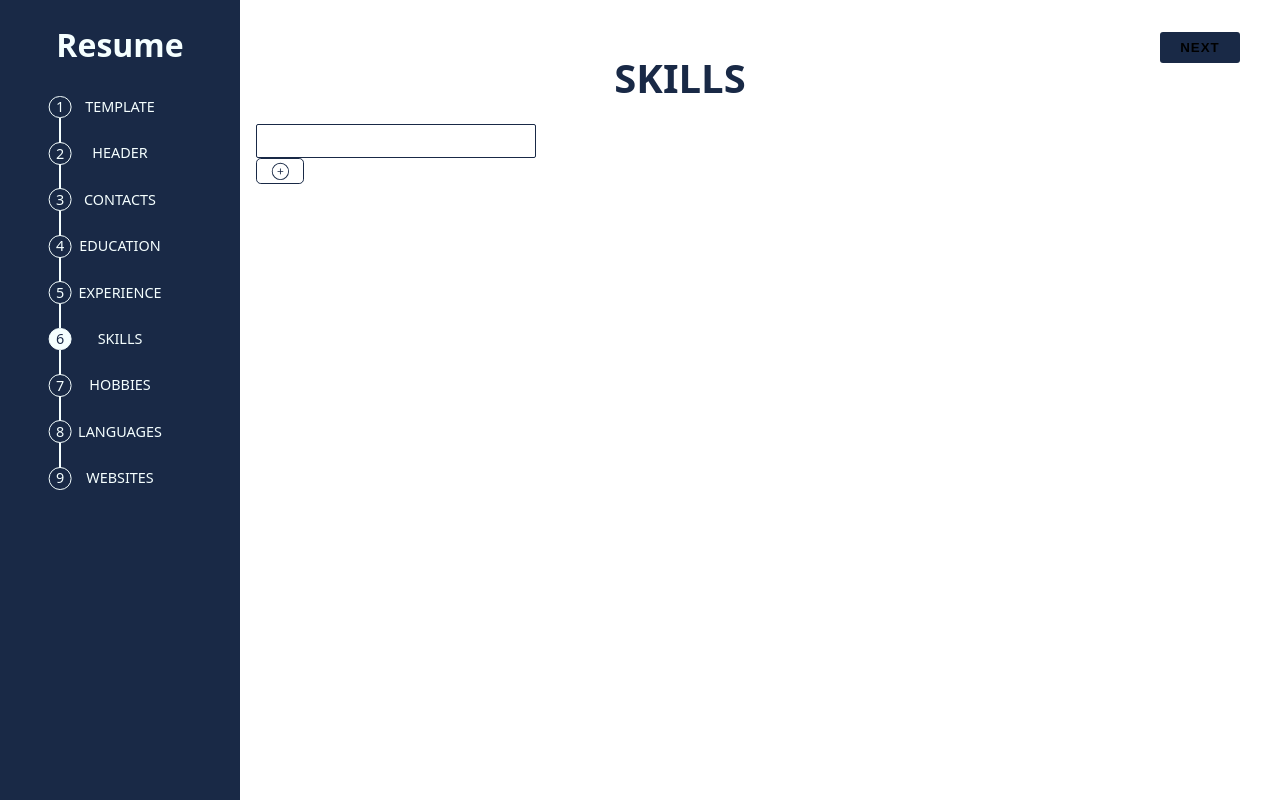
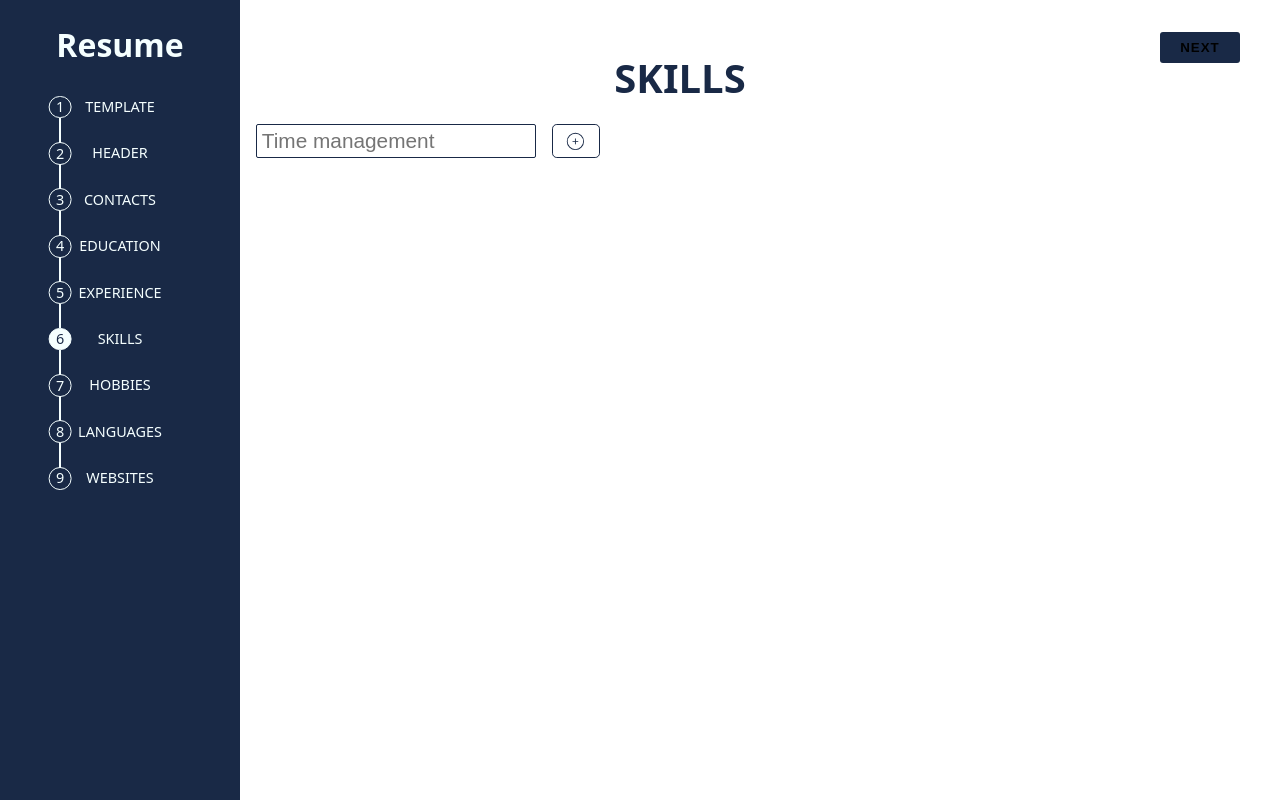
Before and after one commit to mickewasowski/cv-template, a React (Vite) app: page / in a window 1280 px wide. Both pictures are taken after a click on the element "SKILLS". Built offline with nearby package versions, Linux system fonts and the light colour scheme.

Commit message:
skills form styling

```diff
--- a/src/forms/Skills.tsx
+++ b/src/forms/Skills.tsx
@@ -1,22 +1,20 @@
 import { Formik, Field, Form } from "formik";
 import { useState } from "react";
 import { useSelector, useDispatch } from "react-redux";
-import {
-  addEntry,
-  removeEntry,
-} from "../store/slices/skillsSlice";
+import { addEntry, removeEntry } from "../store/slices/skillsSlice";
 import { type RootState } from "../store/store";
 import { IoClose } from "react-icons/io5";
 import { CiCirclePlus } from "react-icons/ci";
+import "./styles/Skills.scss";
 
 const SkillsForm = () => {
   const skills = useSelector((state: RootState) => state.skills.entries);
   const dispatch = useDispatch();
-  const [input, setInput] = useState('');
+  const [input, setInput] = useState("");
 
   const handleSubmit = () => {
-    dispatch(addEntry({id: -1, name: input}))
-    setInput('');
+    dispatch(addEntry({ id: -1, name: input }));
+    setInput("");
   };
 
   const handleChange = (e) => {
@@ -30,7 +28,7 @@ const SkillsForm = () => {
 
   const renderSkillField = (skill, i) => {
     return (
-      <div key={i}>
+      <div key={i} className="SkillsForm__entries__entry">
         <p>{skill.name}</p>
         <button onClick={() => removeSkill(skill.id)}>
           <IoClose />
@@ -44,13 +42,23 @@ const SkillsForm = () => {
       <h1>Skills</h1>
       <Formik initialValues={skills} onSubmit={(e) => e.preventDefault()}>
         <Form className="SkillsForm__form">
-          <Field name="skill" onChange={(e) => handleChange(e)} value={input} autoComplete="off"/>
-          <button type="submit" onClick={() => handleSubmit()}>
-            <CiCirclePlus />
-          </button>
-          <div>{skills.map((skill, i) => renderSkillField(skill, i))}</div>
+          <div>
+            <Field
+              name="skill"
+              placeholder={"Time management"}
+              onChange={(e) => handleChange(e)}
+              value={input}
+              autoComplete="off"
+            />
+            <button type="submit" onClick={() => handleSubmit()}>
+              <CiCirclePlus />
+            </button>
+          </div>
         </Form>
       </Formik>
+      <div className="SkillsForm__entries">
+        {skills.map((skill, i) => renderSkillField(skill, i))}
+      </div>
     </div>
   );
 };
--- /dev/null
+++ b/src/forms/styles/Skills.scss
@@ -0,0 +1,32 @@
+.SkillsForm {
+  &__form {
+    >div {
+      display: flex;
+      gap: 1rem;
+    }
+  }
+
+  &__entries {
+    display: flex;
+
+    &__entry {
+      display: flex;
+      flex-wrap: wrap;
+      height: 3rem;
+      min-width: 10rem;
+      justify-content: space-between;
+      align-items: center;
+      border: 1px solid var(--dark-purple);
+      border-radius: 7px;
+      margin-top: 2rem;
+
+      p {
+        margin: 0.5rem;
+      }
+
+      button {
+        border: none;
+      }
+    }
+  }
+}
```
